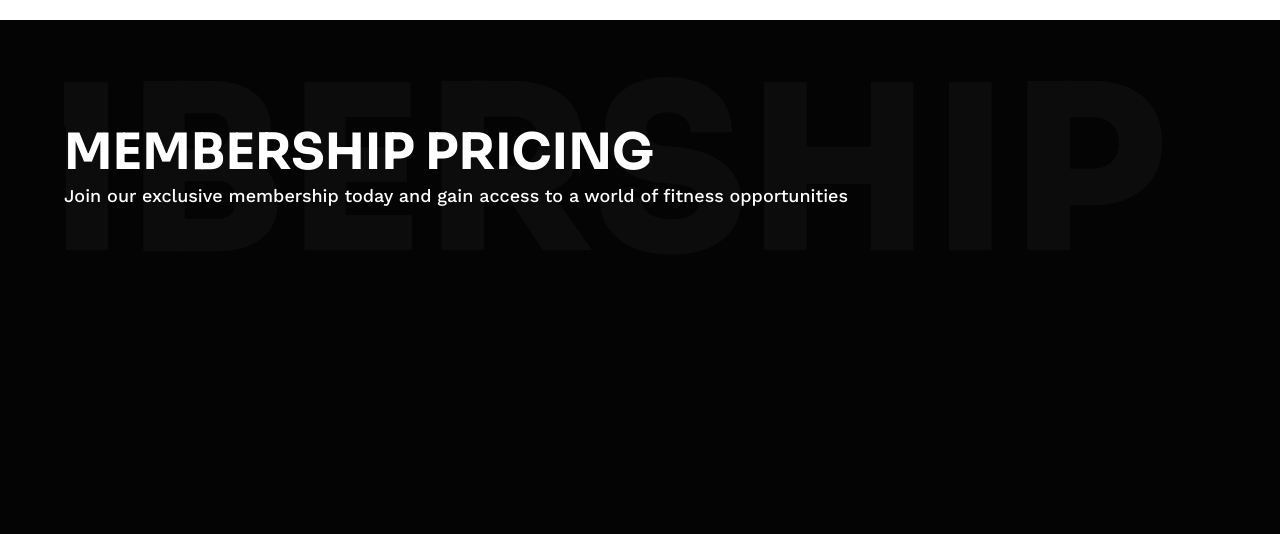
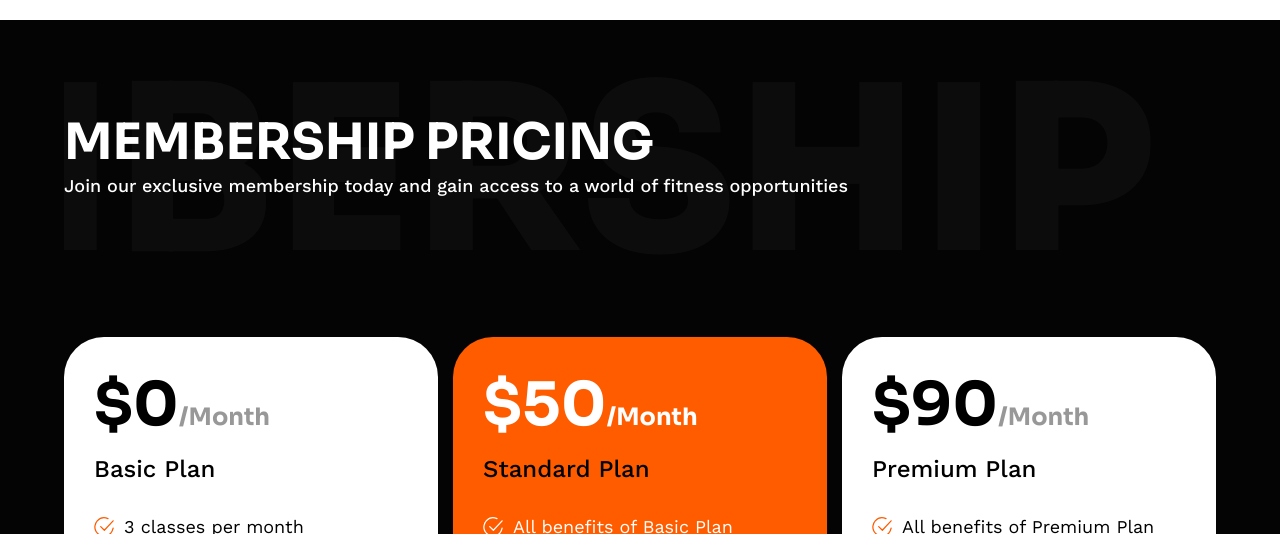
Before and after one commit to HenryAgu/FitSync, a React (Vite) app: page / in a window 1280 px wide. Shown: the part 2266-2800 px from the top of the page. Built offline with nearby package versions, Linux system fonts and the light colour scheme.

Commit message:
feat: membership plan component updated

```diff
--- a/src/Landing/components/Brand/Brand.jsx
+++ b/src/Landing/components/Brand/Brand.jsx
@@ -21,7 +21,7 @@ const Brand = () => {
               <img src={Rebook} alt="Rebook logo" />
               <img src={NewBalance} alt="NewBalance logo" />
             </div>
-            <div className="logos_slide">
+            <div className="logos_slide second_slide">
               <img src={Adidas} alt="adidas logo" />
               <img src={Puma} alt="puma logo" />
               <img src={Nike} alt="Nike logo" />
--- a/src/Landing/components/Brand/style/Brand.scss
+++ b/src/Landing/components/Brand/style/Brand.scss
@@ -10,15 +10,13 @@
     .logos_slide{
       display: inline-block;
       // width: 130%;
-      margin-left: 50px;
+      margin-left: 40px;
       animation: slide 15s infinite linear;
 
       img{
         height: 100px;
         margin: 0 50px;
       }
-
-
     }
   }
 
--- a/src/Landing/components/Membership/Membership.jsx
+++ b/src/Landing/components/Membership/Membership.jsx
@@ -2,6 +2,9 @@
 
 // stylsheet
 import "../Membership/style/Membership.scss";
+
+// components
+import Plans from "./components/Plans";
 
 const Membership = () => {
   return (
@@ -24,6 +27,7 @@ const Membership = () => {
             fitness opportunities
           </h4>
         </div>
+        <Plans/>
       </div>
     </main>
   );
--- /dev/null
+++ b/src/Landing/components/Membership/components/Plans.jsx
@@ -0,0 +1,137 @@
+// import React from 'react'
+
+// stylesheet
+import "../style/Plans.scss";
+
+// images
+import bullet from "../images/Bullets.svg";
+import bullet2 from "../images/Bullet2.svg";
+
+// Nav link
+import { NavLink } from "react-router-dom";
+
+const Plans = () => {
+  return (
+    <main className="plan">
+      <div className="plan_card">
+        <div className="plan_header">
+          <h1>
+            $0<span>/Month</span>
+          </h1>
+          <h4>Basic Plan</h4>
+        </div>
+        <div className="content">
+          <div className="plan_content">
+            <div className="plan_content_point">
+              <img src={bullet} alt="bullet_icon" />
+              <p>3 classes per month</p>
+            </div>
+          </div>
+          <div className="plan_content">
+            <div className="plan_content_point">
+              <img src={bullet} alt="bullet_icon" />
+              <p>Access to online classes</p>
+            </div>
+          </div>
+          <div className="plan_content">
+            <div className="plan_content_point">
+              <img src={bullet} alt="bullet_icon" />
+              <p>15 Health & Fitness Guidelines</p>
+            </div>
+          </div>
+          <div className="plan_content">
+            <div className="plan_content_point">
+              <img src={bullet} alt="bullet_icon" />
+              <p>Unlimited access to facilities</p>
+            </div>
+          </div>
+        </div>
+        <div className="plan_button">
+            <NavLink to="">
+                <button>Choose Basic Plan</button>
+            </NavLink>
+        </div>
+      </div>
+      <div className="plan_card standard_card">
+        <div className="plan_header standard_header">
+          <h1>
+            $50<span>/Month</span>
+          </h1>
+          <h4>Standard Plan</h4>
+        </div>
+        <div className="content standard_content">
+          <div className="plan_content">
+            <div className="plan_content_point">
+              <img src={bullet2} alt="bullet_icon" />
+              <p>All benefits of Basic Plan</p>
+            </div>
+          </div>
+          <div className="plan_content">
+            <div className="plan_content_point">
+              <img src={bullet2} alt="bullet_icon" />
+              <p>Priority access to group classes</p>
+            </div>
+          </div>
+          <div className="plan_content">
+            <div className="plan_content_point">
+              <img src={bullet2} alt="bullet_icon" />
+              <p>Access to major sessions</p>
+            </div>
+          </div>
+          <div className="plan_content">
+            <div className="plan_content_point">
+              <img src={bullet2} alt="bullet_icon" />
+              <p>Additional perks or services</p>
+            </div>
+          </div>
+        </div>
+        <div className="plan_button standard_button">
+            <NavLink to="">
+                <button>Choose Standard Plan</button>
+            </NavLink>
+        </div>
+      </div>
+      <div className="plan_card">
+        <div className="plan_header">
+          <h1>
+            $90<span>/Month</span>
+          </h1>
+          <h4>Premium Plan</h4>
+        </div>
+        <div className="content">
+          <div className="plan_content">
+            <div className="plan_content_point">
+              <img src={bullet} alt="bullet_icon" />
+              <p>All benefits of Premium Plan</p>
+            </div>
+          </div>
+          <div className="plan_content">
+            <div className="plan_content_point">
+              <img src={bullet} alt="bullet_icon" />
+              <p>Assistance with goal setting</p>
+            </div>
+          </div>
+          <div className="plan_content">
+            <div className="plan_content_point">
+              <img src={bullet} alt="bullet_icon" />
+              <p>Corporate wellness programs</p>
+            </div>
+          </div>
+          <div className="plan_content">
+            <div className="plan_content_point">
+              <img src={bullet} alt="bullet_icon" />
+              <p>Personalized workout plans</p>
+            </div>
+          </div>
+        </div>
+        <div className="plan_button">
+            <NavLink to="">
+                <button>Choose Premium Plan</button>
+            </NavLink>
+        </div>
+      </div>
+    </main>
+  );
+};
+
+export default Plans;
--- a/src/Landing/components/Membership/style/Membership.scss
+++ b/src/Landing/components/Membership/style/Membership.scss
@@ -7,6 +7,7 @@
   .membership_content {
     margin: 0 auto;
     width: 90%;
+    overflow: hidden;
 
     .membership_slide {
       overflow: hidden;
@@ -46,7 +47,7 @@
 
     .membership_header {
       position: relative;
-      bottom: 230px;
+      bottom: 240px;
       h3 {
         font-family: "Sora";
         font-style: normal;
--- /dev/null
+++ b/src/Landing/components/Membership/style/Plans.scss
@@ -0,0 +1,131 @@
+.plan {
+  width: 100%;
+  margin-top: -100px;
+  display: grid;
+  column-gap: 15px;
+  grid-template-columns: repeat(3, 1fr);
+
+  .plan_card {
+    padding: 30px;
+    border-radius: 40px;
+    background-color: #ffffff;
+
+    .plan_header {
+      display: flex;
+      flex-direction: column;
+
+      h1 {
+        font-family: "Sora";
+        font-style: normal;
+        font-weight: 700;
+        font-size: 60px;
+        line-height: 76px;
+        color: #000000;
+
+        span {
+          color: #989898;
+          font-size: 24px;
+        }
+      }
+
+      h4 {
+        margin-bottom: 15px;
+        font-family: "Work Sans";
+        font-style: normal;
+        font-weight: 500;
+        font-size: 24px;
+        line-height: 28px;
+        color: #000000;
+      }
+    }
+
+    .content {
+      .plan_content {
+        margin-top: 15px;
+        margin-bottom: 20px;
+
+        .plan_content_point {
+          display: flex;
+          align-items: center;
+          column-gap: 10px;
+
+          img {
+            width: 20px;
+            height: 20px;
+          }
+
+          p {
+            font-family: "Work Sans";
+            font-style: normal;
+            font-weight: 400;
+            font-size: 18px;
+            line-height: 28px;
+            color: #000000;
+          }
+        }
+      }
+    }
+
+    .plan_button {
+      margin-top: 20px;
+
+      button {
+        width: 100%;
+        background: #ff5c00;
+        padding: 15px 0;
+        border-radius: 48px;
+        cursor: pointer;
+        border: 2.5px solid #ff5c00;
+        outline: none;
+        font-family: "Work Sans";
+        font-style: normal;
+        font-weight: 600;
+        font-size: 20px;
+        line-height: 23px;
+        color: #ffffff;
+        transition: all 0.2s ease;
+
+        &:hover{
+          border: 2.5px solid #000000;
+        }
+      }
+    }
+  }
+
+  .standard_card {
+    background-color: #ff5c00;
+
+    .standard_header {
+      h1 {
+        color: #ffffff;
+
+        span {
+          color: #ffffff;
+        }
+      }
+    }
+
+    .standard_content {
+      .plan_content {
+        .plan_content_point {
+          p {
+            color: #ffffff;
+          }
+        }
+      }
+    }
+
+    .standard_button{
+
+        button{
+            background-color: #ffffff;
+            border: 2.5px solid #ffffff;
+            color: #ff5c00;
+
+            &:hover{
+              border: 2.5px solid #000000;
+            }
+        }
+    }
+  }
+}
--- a/src/Landing/components/OurProgram/style/OurPrograms.scss
+++ b/src/Landing/components/OurProgram/style/OurPrograms.scss
@@ -143,7 +143,7 @@
             font-family: "Sora";
             font-style: normal;
             font-weight: 700;
-            font-size: 90px;
+            font-size: 80px;
             color: #000000;
           }
 
```
Also changed, not shown: src/Landing/components/Membership/images/Bullet2.svg (added), src/Landing/components/Membership/images/Bullets.svg (added).
